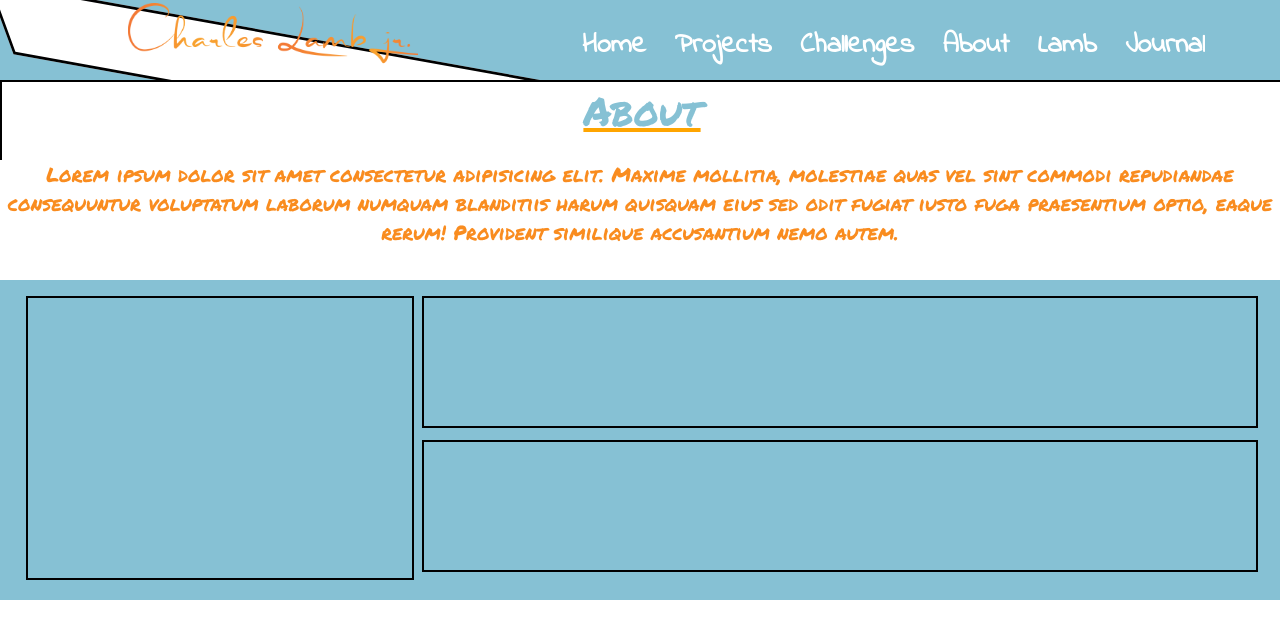
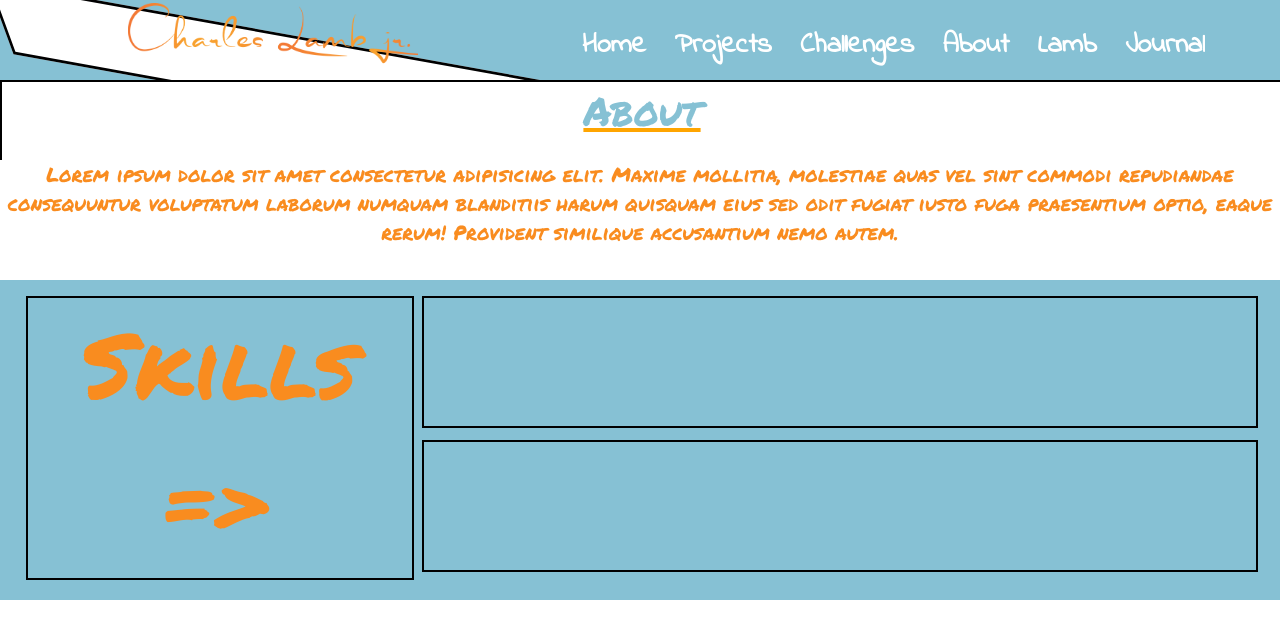
Before and after one commit to cyberstizz/charleslambjr, a React (Create React App) app: page /about in a window 1280 px wide. Shown: the top 638 px of the page. Built offline with nearby package versions, Linux system fonts and the light colour scheme; a web font is replaced by a local one.

Commit message:
added the font, font sixe and decoration I wanted for the test in the skills section

```diff
--- a/src/components/About.css
+++ b/src/components/About.css
@@ -71,6 +71,10 @@
     width: 100vw;
     height: 40vh;
     position: absolute;
+    font-family: 'Permanent Marker', cursive;
+    text-align: center;
+    font-size: 90px;
+    color: rgb(249, 140, 31);
     top: 35vh;
     z-index: 205;
     background-color: rgb(134, 193, 212);
--- a/src/components/About.js
+++ b/src/components/About.js
@@ -13,7 +13,7 @@ molestiae quas vel sint commodi repudiandae consequuntur voluptatum laborum
 numquam blanditiis harum quisquam eius sed odit fugiat iusto fuga praesentium
 optio, eaque rerum! Provident similique accusantium nemo autem. </div>
         <div id="skillsSection">
-        <div id="skillsTitle"></div>
+        <div id="skillsTitle">Skills =></div>
         <br />
         <div className="skillsColumnOne"></div>
         <div className="skillsColumnTwo"></div>
```
